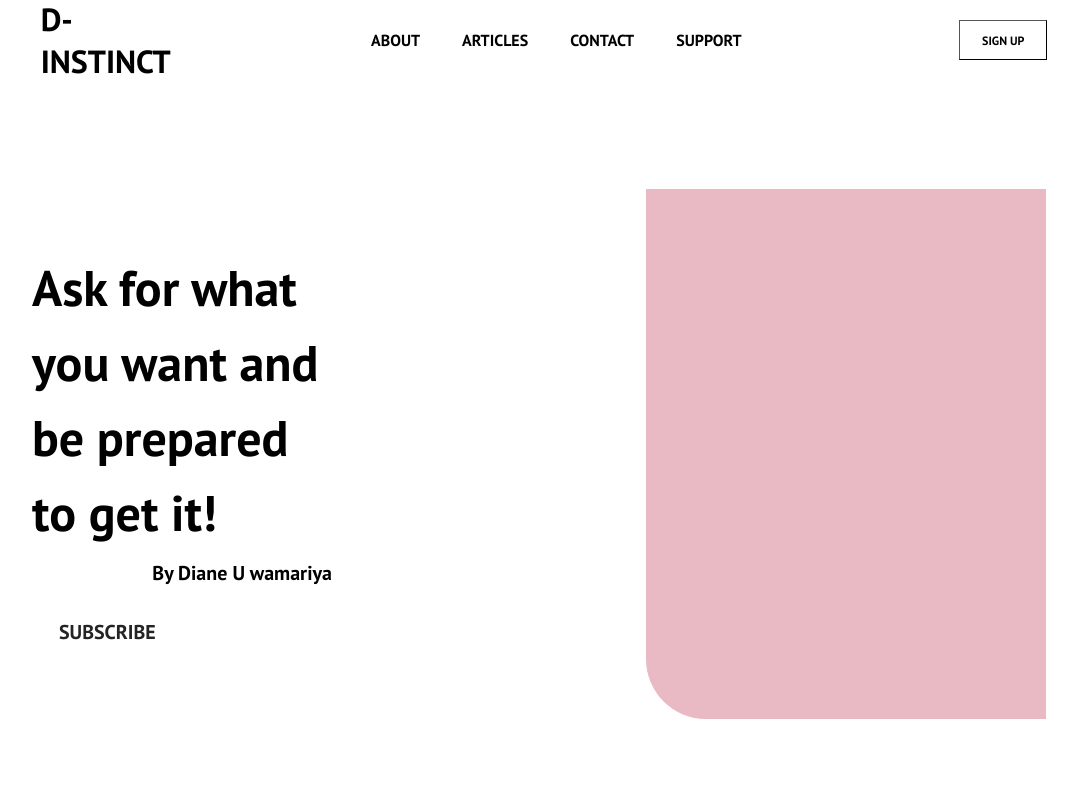
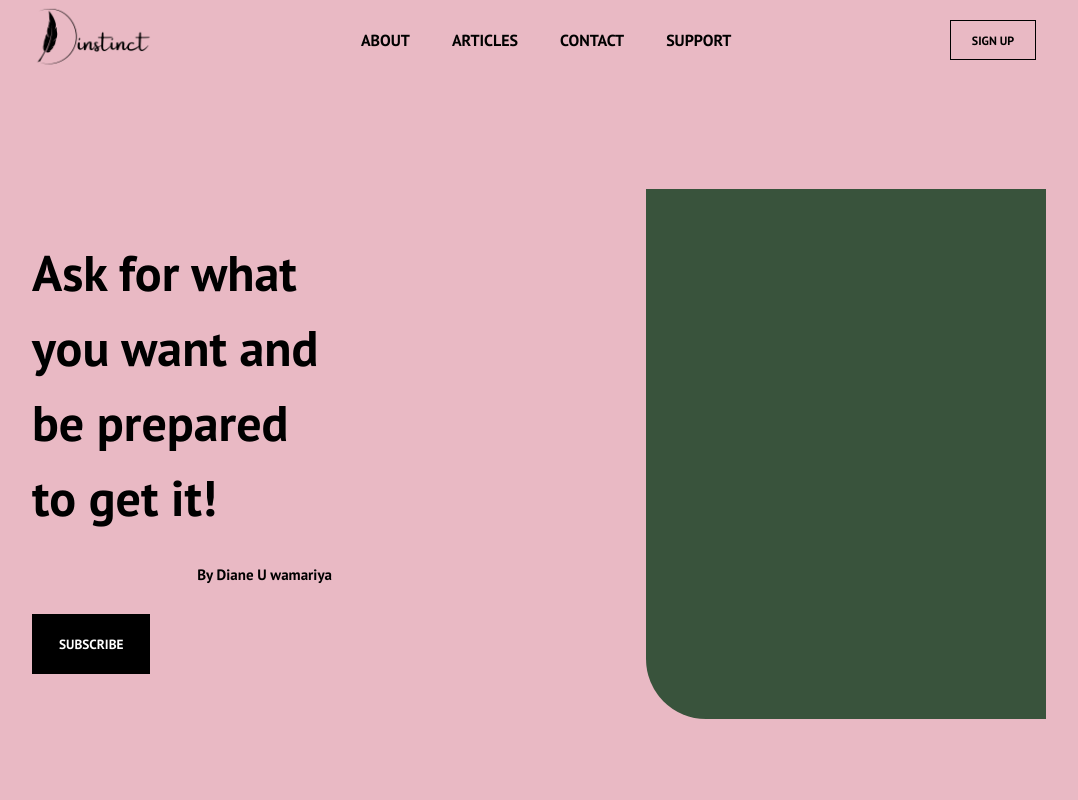
Before and after one commit to andyk2000/D-instinct, a React (Create React App) app: page / in a window 1280 px wide. Shown: the top 800 px of the page, without its empty margins (106-1184 px from the left). Built offline with nearby package versions, Linux system fonts and the light colour scheme.

Commit message:
board component updated

```diff
--- a/src/components/Board.css
+++ b/src/components/Board.css
@@ -5,31 +5,31 @@
     justify-content: space-between;
     align-items: center;
     max-width: 1500px;
-    background: #fff;
+    background: transparent;
     margin-top: -2%;
 }
 
 .board-left {
-    background: #fff;
+    background: transparent;
     vertical-align: 20px;
     padding: 10px;
     margin-left: 10%;
 
 }
 .board-right {
-    background: #fff;
+    background: transparent;
     margin-left: 20px;
     padding-right: 10%;
 }
 
 .board-left-container {
-    background: #fff;
+    background: transparent;
     margin-right: 20px;
     align-items: flex-start;
 }
 
 .title-cover {
-    background: #fff;
+    background: transparent;
     font-size: 50px;
     max-width: 300px;
     text-align: left;
@@ -38,24 +38,35 @@
 }
 
 .author {
-    background: #fff;
-    font-size: 20px;
+    background: transparent;
+    font-size: 15px;
     text-align: right;
     margin-right: 0;
-    padding-bottom: 20px;
-    padding-top: 10px;
+    padding-bottom: 30px;
+    padding-top: 30px;
 }
 
 .pic-frame {
-    background: #fff;
+    background: transparent;
     align-self: center;
     width: 400px;
     height: 530px;
     margin-left: 75px;
     border-bottom-left-radius: 60px;
-    background-color: #E9B9C4;
+    background-color: #39533C;
+}
+
+.button-container {
+    background: transparent;
 }
 
 .button {
-    background: #fff;
+    background-color: black;
+    color: #fff;
+    border-style: none;
+    padding-left: 9%;
+    padding-right: 9%;
+    padding-top: 7%;
+    padding-bottom: 7%;
+    cursor: pointer;
 }
--- a/src/components/Board.js
+++ b/src/components/Board.js
@@ -9,8 +9,8 @@ function Board() {
           <div className='board-left-container'>
             <p className='title-cover'>Ask for what you want and be prepared to get it!</p>
             <p className='author'>By Diane U   wamariya</p>
-            <div className='button'>
-              <Button className='btns' buttonStyle='btn--primary' buttonSize='btn--large'>SUBSCRIBE</Button>
+            <div className='button-container'>
+              <button className='button'>SUBSCRIBE</button>
             </div>
           </div>
         </div>
--- a/src/components/Navbar.css
+++ b/src/components/Navbar.css
@@ -1,5 +1,5 @@
 .navbar {
-    background: #fff;
+    background: transparent;
     height: 80px;
     display: flex;
     justify-content: center;
@@ -22,16 +22,15 @@
     max-width: 1500px;
   }
 
-  .navbar-logo {
-    background: inherit;
-    color: #000;
-    justify-self: start;
-    margin-left: 20px;
-    cursor: pointer;
-    text-decoration: none;
-    font-size: 2rem;
-    display: flex;
-    align-items: center;
+  .logo-container {
+    height: 150%;
+    width: 160px;
+    background: transparent;
+  }
+
+  .logo {
+    background: transparent;
+    height: 100%;
   }
 
   .fa-typo3 {
@@ -67,7 +66,8 @@
   }
 
   .nav-links:hover {
-    border-bottom: 4px solid #000;
+    color: #39533C;
+    border-bottom: 4px solid #39533C;
     transition: all 0.2s ease-out;
   }
 
@@ -89,6 +89,14 @@
     font-size: 12px;
     font-weight: 20px;
     border-width: 1px;
+    border-style: solid;
+    background: transparent;
+    cursor: pointer;
+  }
+
+  .sign-up:hover {
+    background: #39533C;
+    border-style: none;
   }
 
   @media screen and (max-width: 960px) {
--- a/src/components/Navbar.js
+++ b/src/components/Navbar.js
@@ -1,7 +1,7 @@
 import React, {useState, useEffect} from 'react';
 import { Link } from 'react-router-dom';
-import { Button } from './Button';
 import './Navbar.css';
+import logo from '../images/Logo-letters.png';
 
 function Navbar() {
     const [click, setClick] = useState(false);
@@ -39,8 +39,8 @@ function Navbar() {
     <>
         <nav className={navbar ? 'navbar active' : 'navbar'}>
             <div className='navbar-container'>
-                <Link to="/" className="navbar-logo" onClick={closeMobileMenu}>
-                    D-INSTINCT
+                <Link to="/" className="logo-container" onClick={closeMobileMenu}>
+                    <img src={logo} alt='' className='logo'/>
                 </Link>
                 <div className='menu-icon' onClick={handleClick}>
                     <i className={click ? 'fas fa-times' : 'fas fa-bars'} />
--- a/src/pages/client/Home.css
+++ b/src/pages/client/Home.css
@@ -1,7 +1,3 @@
-.constent {
-    display: flex;
-    flex-direction: column;
-    justify-content: center;
-    align-items: center;
-    /* Add any other necessary styles for the parent container */
+.content {
+    background-color: #E9B9C4;
 }
```
Also changed, not shown: src/images/Logo-letters.png (added).
